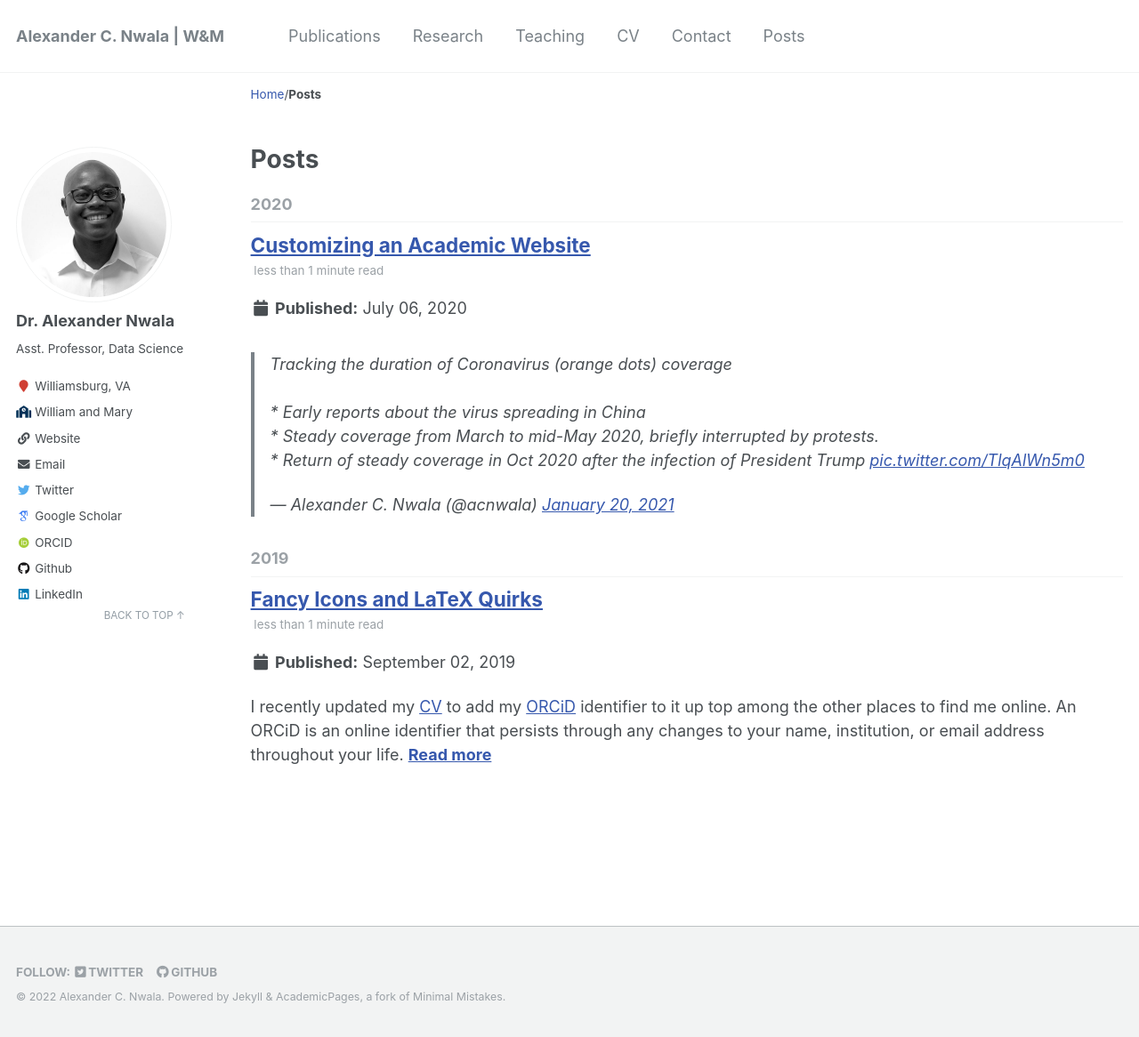
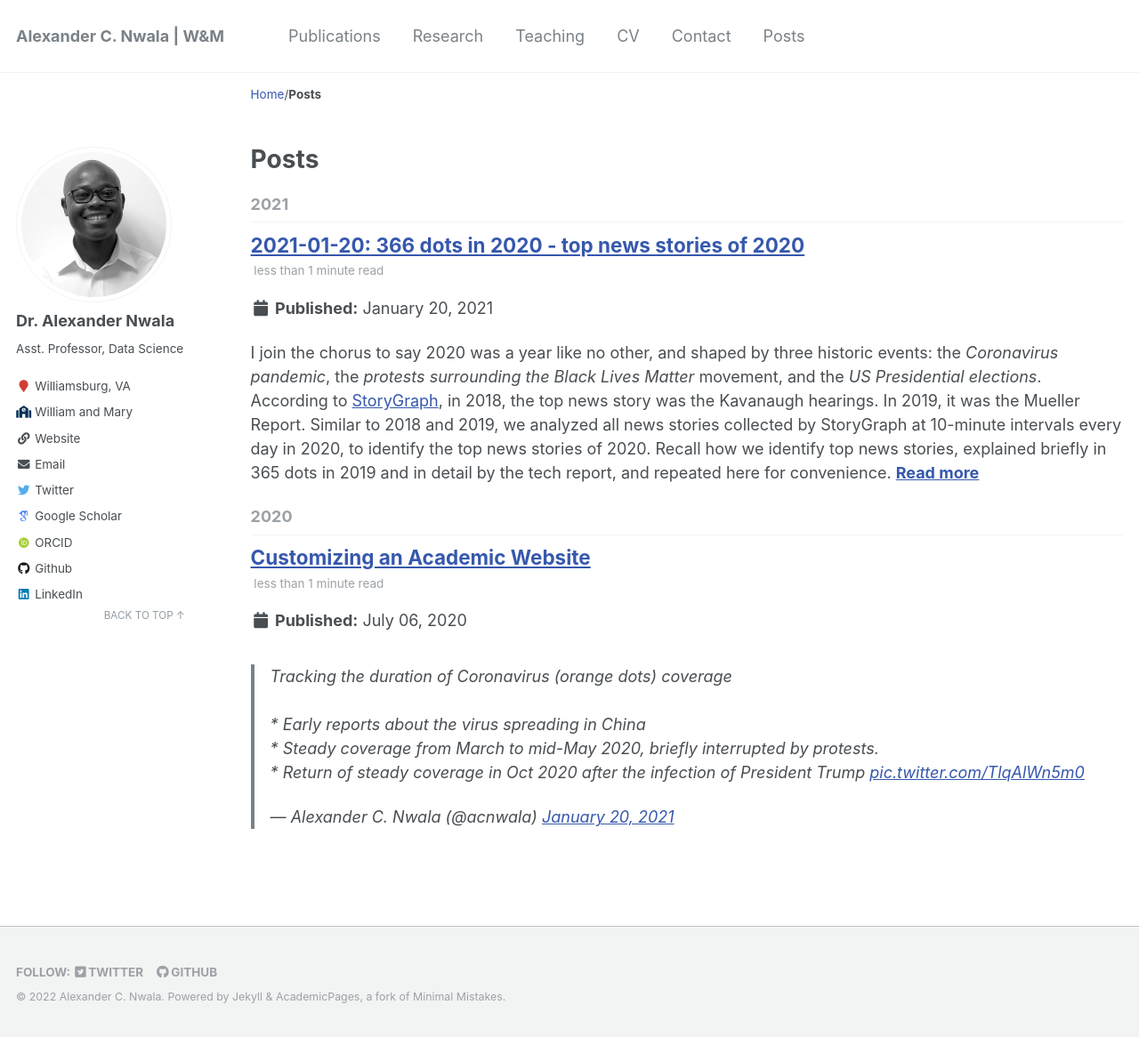
Before and after one commit to xandernwala/xandernwala.github.io, a Jekyll site: the page built from _pages/posts.html, in a window 1280 px wide and 1166 px high. Shown: the whole window at 89% size. Built offline with Jekyll 4.4.1, drawn with Linux system fonts in a browser that asks for light colours; some web fonts are replaced; comment, search, counter and statistics services are not loaded.

Commit message:
testing posts

```diff
--- a/_posts/2021-05-10-storygraphbot.md
+++ b/_posts/2021-05-10-storygraphbot.md
@@ -1,10 +1,21 @@
 ---
-title: 'Fancy Icons and LaTeX Quirks'
-date: 2019-09-02
-permalink: /posts/2019/07/tex-magic/
-excerpt: "I recently updated my [CV](/cv) to add my [ORCiD](https://orcid.org) identifier to it up top among the other places to find me online. An ORCiD is an online identifier that persists through any changes to your name, institution, or email address throughout your life."
+title: '2021-01-20: 366 dots in 2020 - top news stories of 2020'
+date: 2021-01-20
+permalink: /posts/2021/01/2020-01-20-366-dots-in-2020-top-news
+excerpt: "I join the chorus to say 2020 was a year like no other, and shaped by three historic events: the *Coronavirus pandemic*, the *protests surrounding the Black Lives Matter* movement, and the *US Presidential elections*. According to [StoryGraph](http://storygraph.cs.odu.edu/), in 2018, the top news story was the Kavanaugh hearings. In 2019, it was the Mueller Report. Similar to 2018 and 2019, we analyzed all news stories collected by StoryGraph at 10-minute intervals every day in 2020, to identify the top news stories of 2020. Recall how we identify top news stories, explained briefly in 365 dots in 2019 and in detail by the tech report, and repeated here for convenience."
 tags:
-  - latex
+  - 2020
+  - 365 dots
+  - 366 dots
+  - news
+  - news similarity
+  - NLP
+  - storygraph
+  - sumgram
+  - TDT
+  - text mining
+  - top news
+  - topic detection and tracking
 ---
 
 <blockquote class="twitter-tweet"><p lang="en" dir="ltr">I happily announce that <a href="https://twitter.com/storygraphbot?ref_src=twsrc%5Etfw">@storygraphbot</a> is now a true bot due to the hard work of <a href="https://twitter.com/kritika_garg?ref_src=twsrc%5Etfw">@kritika_garg</a>.<a href="https://twitter.com/storygraphbot?ref_src=twsrc%5Etfw">@storygraphbot</a> run hourly &amp; tracks top news stories &amp; creates tweet threads for them while reporting updates in attention (rise/fall/same).<br><br>Blog: <a href="https://t.co/ihDuS56Czv">https://t.co/ihDuS56Czv</a><br>cc <a href="https://twitter.com/WebSciDL?ref_src=twsrc%5Etfw">@WebSciDL</a> <a href="https://t.co/ZPrrBTEbS3">pic.twitter.com/ZPrrBTEbS3</a></p>&mdash; Alexander C. Nwala (@acnwala) <a href="https://twitter.com/acnwala/status/1391839676932235265?ref_src=twsrc%5Etfw">May 10, 2021</a></blockquote>
```
